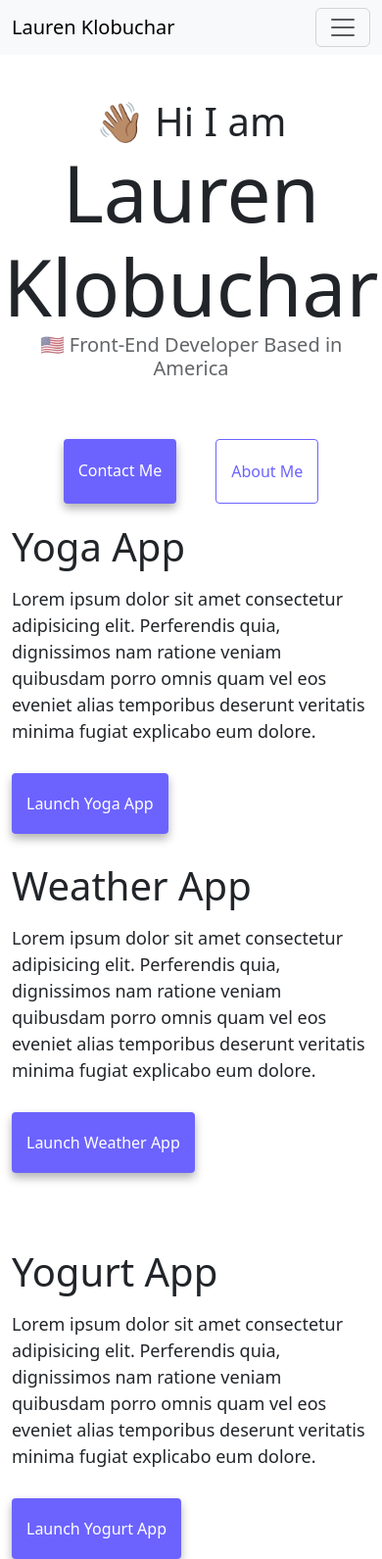
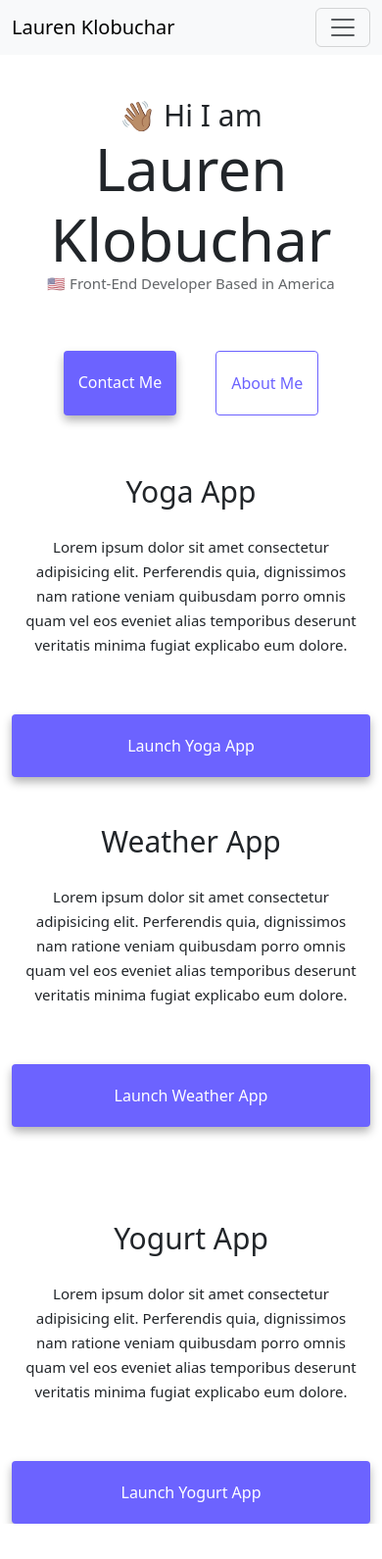
Before and after one commit to laurenckiim/Advanced-Tools, a plain HTML site: page index.html in a window 390 px wide. Shown: the whole page at 98% size. After the commit the page ends 1555 px from the top, so only its background shows below. Drawn offline with nearby package versions, Linux system fonts and the light colour scheme.

Commit message:
Refined SEO & Media Queries

```diff
--- a/index.html
+++ b/index.html
@@ -85,7 +85,9 @@
             explicabo eum dolore.
           </p>
           <div class="mt-5">
-            <a href="#" class="primary-link">Launch Yoga App</a>
+            <a href="#" class="primary-link" title="Go to Yoga App"
+              >Launch Yoga App</a
+            >
           </div>
         </div>
       </div>
@@ -99,7 +101,9 @@
             explicabo eum dolore.
           </p>
           <div class="mb-5 mt-5">
-            <a href="#" class="primary-link">Launch Weather App</a>
+            <a href="#" class="primary-link" title="Go to Weather App"
+              >Launch Weather App</a
+            >
           </div>
         </div>
         <div class="col-md-6">
@@ -127,7 +131,9 @@
             explicabo eum dolore.
           </p>
           <div class="mt-5">
-            <a href="#" class="primary-link">Launch Yogurt App</a>
+            <a href="#" class="primary-link" title="Go to Yogurt App"
+              >Launch Yogurt App</a
+            >
           </div>
         </div>
       </div>
--- a/src/styles.css
+++ b/src/styles.css
@@ -35,6 +35,7 @@ p {
 .navigation-links {
   display: flex;
   margin-top: 40px;
+  margin-bottom: 40px;
   justify-content: center;
 }
 
@@ -86,3 +87,32 @@ p {
 .email-link:hover {
   text-decoration: underline;
 }
+
+@media (max-width: 800px) {
+  h1 {
+    font-size: 60px;
+  }
+
+  h2 {
+    font-size: 30px;
+    text-align: center;
+  }
+
+  h3 {
+    font-size: 15px;
+  }
+
+  p {
+    font-size: 15px;
+    line-height: 25px;
+    text-align: center;
+    padding: 10px;
+  }
+
+  .primary-link {
+    display: flex;
+    flex-direction: center;
+    justify-content: center;
+    margin: 0 auto;
+  }
+}
```
Also changed, not shown: about.html (+24 -5 lines).
